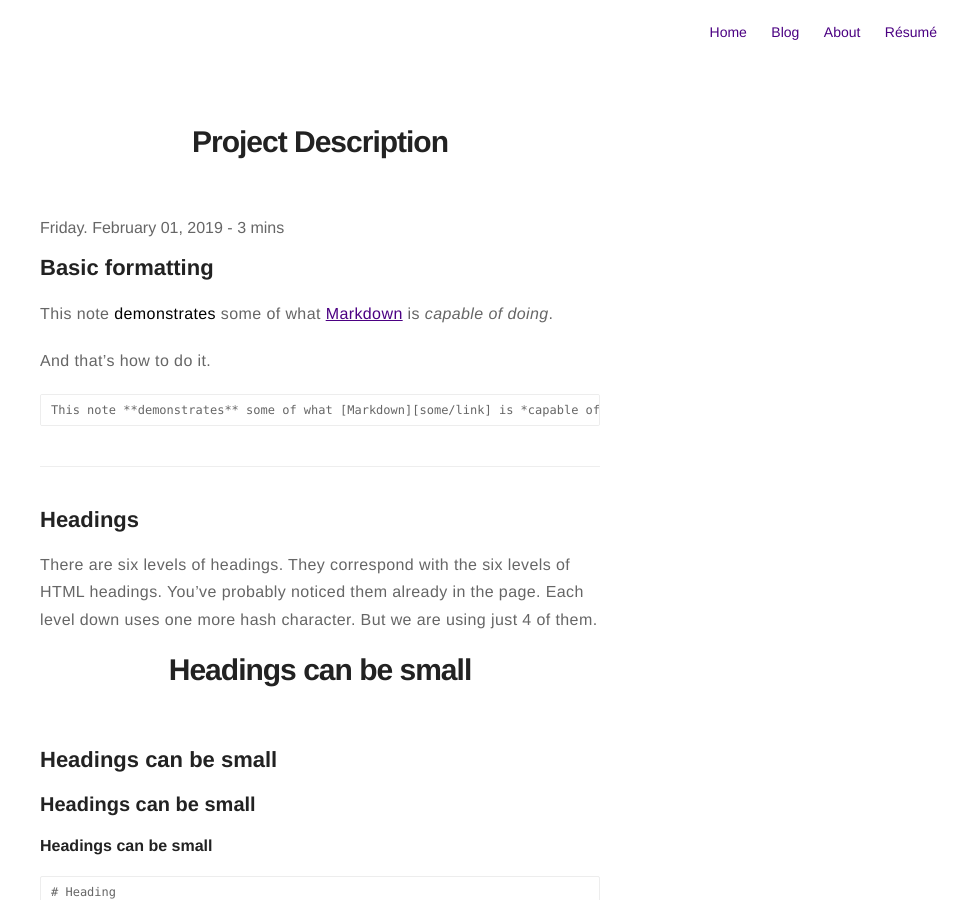
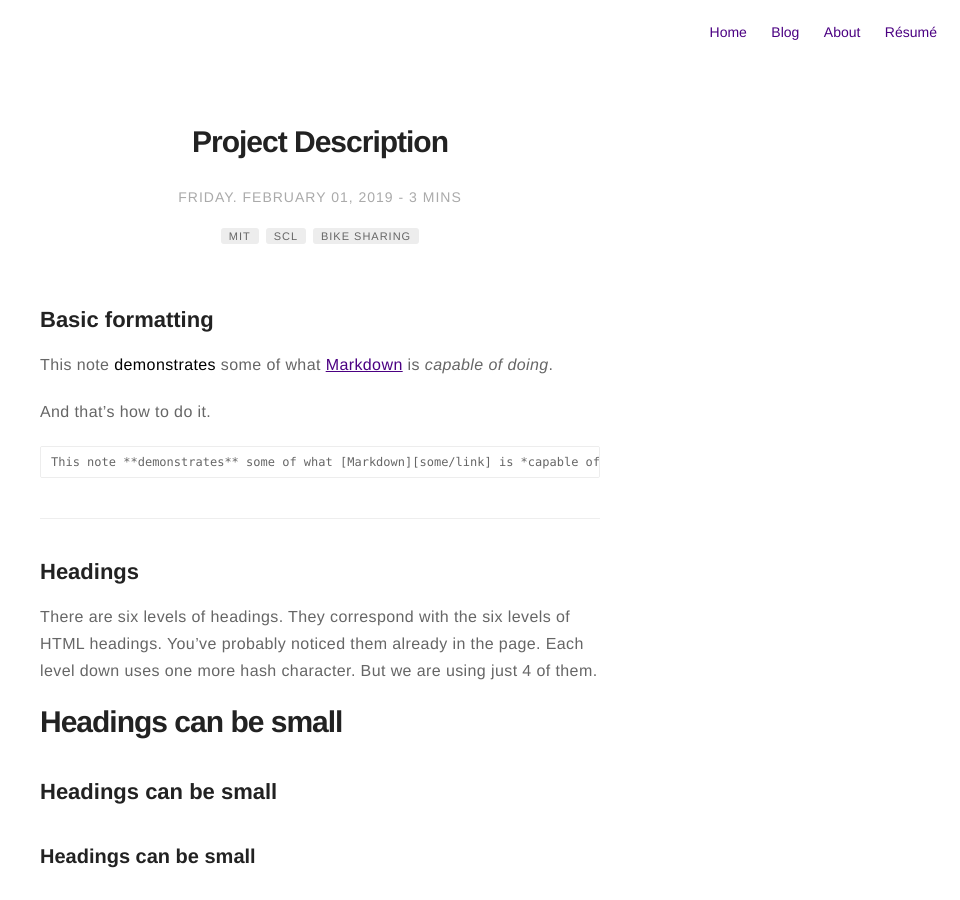
Before and after one commit to dljubenk/dljubenk.github.io, a Jekyll site: the page built from _posts/2019-02-01-project-description.markdown, in a window 1280 px wide and 900 px high. Shown: the whole window, without its empty margins (320-1280 px from the left). Built offline with Jekyll 4.4.1, drawn with Linux system fonts in a browser that asks for light colours; comment, search, counter and statistics services are not loaded.

Commit message:
Update 2019-02-01-project-description.markdown

```diff
--- a/_posts/2019-02-01-project-description.markdown
+++ b/_posts/2019-02-01-project-description.markdown
@@ -4,6 +4,10 @@ layout: post
 date: 2019-02-01 22:44
 image: /assets/images/markdown.jpg
 headerImage: false
+tag:
+- MIT
+- SCL
+- bike sharing
 star: true
 category: blog
 author: Davor Ljubenkov
```
